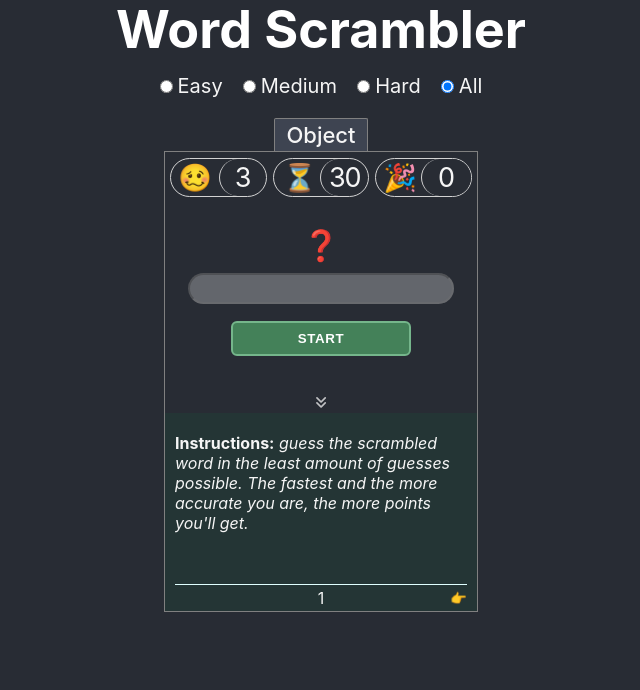
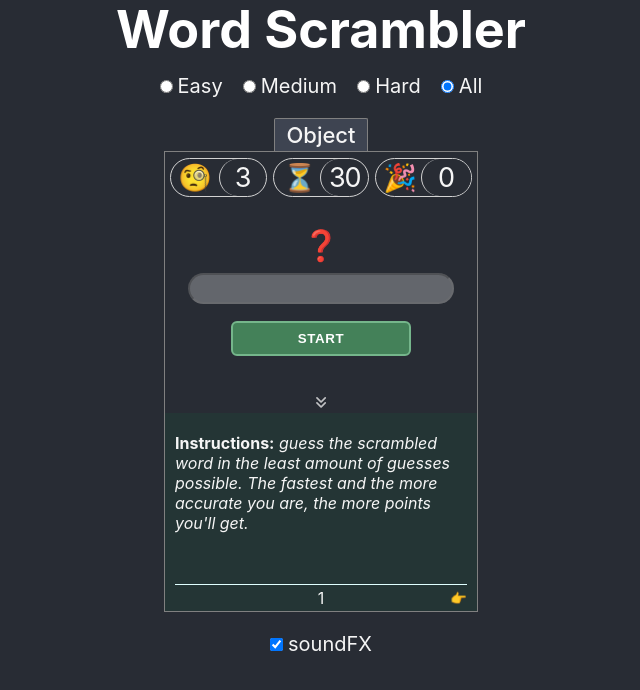
Before and after one commit to hugCarvalho/wordScrambler, a React (Create React App) app: page / in a window 1280 px wide. Shown: the top 690 px of the page, without its empty margins (319-959 px from the left). Built offline with nearby package versions, Linux system fonts and the light colour scheme.

Commit message:
Testing sound effects

```diff
--- a/src/App.js
+++ b/src/App.js
@@ -23,6 +23,7 @@ import Audio from "./Audio";
 //TODO: validation- word must be at least 2 letters
 //TODO: lowercase correct word
 //TODO: refactor
+//TODO: change handling of options obj to reducer
 
 function App() {
   //OPTIONS + DATA
@@ -257,7 +258,17 @@ function App() {
       {/* <Top10 scoreboard={scoreboard} /> */}
       {/* <Scoreboard scoreboard={scoreboard} /> */}
       {/* {showModal && <Backdrop modalStatus={false}>{modalMessage} </Backdrop>} */}
-      <Audio gameWon={gameWon} soundOptions={options.soundOn} />
+      <Audio
+        gameWon={gameWon}
+        soundOptions={options.soundOn}
+        setSoundOptions={() =>
+          setOptions(state => {
+            const copyObj = { ...state };
+            copyObj.soundOn = !copyObj.soundOn;
+            return copyObj;
+          })
+        }
+      />
     </div>
   );
 }
--- a/src/Audio.js
+++ b/src/Audio.js
@@ -1,8 +1,9 @@
 import React, { useRef } from "react";
+import "./Audio.scss";
 import applause1 from "./audio/applause1.mp3";
 import boo from "./audio/boo2.mp3";
 
-function Audio({ gameWon, soundOptions }) {
+function Audio({ gameWon, soundOptions, setSoundOptions }) {
   const [playSound, setPlaySound] = React.useState(false);
   const audioLoser = useRef();
   const audioWinner = useRef();
@@ -26,7 +27,16 @@ function Audio({ gameWon, soundOptions }) {
   }, [gameWon, playSound, soundOptions]);
 
   return (
-    <div>
+    <div className="Audio">
+      <div>
+        <input
+          id="sound-on"
+          type="checkbox"
+          checked={soundOptions}
+          onChange={setSoundOptions}
+        />
+        <label htmlFor="sound-on">soundFX</label>
+      </div>
       <audio ref={audioLoser} autoPlay>
         <source src={boo} type="audio/mp3"></source>
       </audio>
--- /dev/null
+++ b/src/Audio.scss
@@ -0,0 +1,15 @@
+.Audio {
+  //background-color: green;
+
+  input {
+    -webkit-appearance: checkbox;
+  }
+  label {
+    margin-left: 5px;
+  }
+
+  input:hover,
+  label:hover {
+    cursor: pointer;
+  }
+}
--- a/src/components/Indicators/GuessesLeft/fns.js
+++ b/src/components/Indicators/GuessesLeft/fns.js
@@ -5,9 +5,9 @@ const changeGuessesLeftColor = guesses => {
   return;
 };
 
-//"🧐"
+//"🧐"🤔"🥴"
 export const renderEmojiFace = (guesses, gameOptions) => {
-  const faces = ["🥴", "😨", "😲", "🤯"];
+  const faces = ["🧐", "😨", "😲", "🤯"];
   const { totalGuessesLeft } = gameOptions;
   if (guesses === 0) return faces[3];
   else if (guesses === totalGuessesLeft) return faces[0];
--- a/src/data/testData.js
+++ b/src/data/testData.js
@@ -2,7 +2,6 @@
 //const testData = ["MiKE"];
 
 const testData = [
-  "",
   "backpack",
   "boardgame",
   "cable",
@@ -41,6 +40,17 @@ const testData = [
   "handkerchief",
   "bracelet",
   "socket",
+  "toothbrush",
+  "pen",
+  "shower",
+  "bathtub",
+  "basin",
+  "counter",
+  "pedestal",
+  "sink",
+  "toothpaste",
+  "pipe",
+  "drain",
 ];
 //, "12", "23", "43", "53"];
 //const initArr = ["da"];
```
Also changed, not shown: 1 other file (tests, documents, lock files or other folders).
